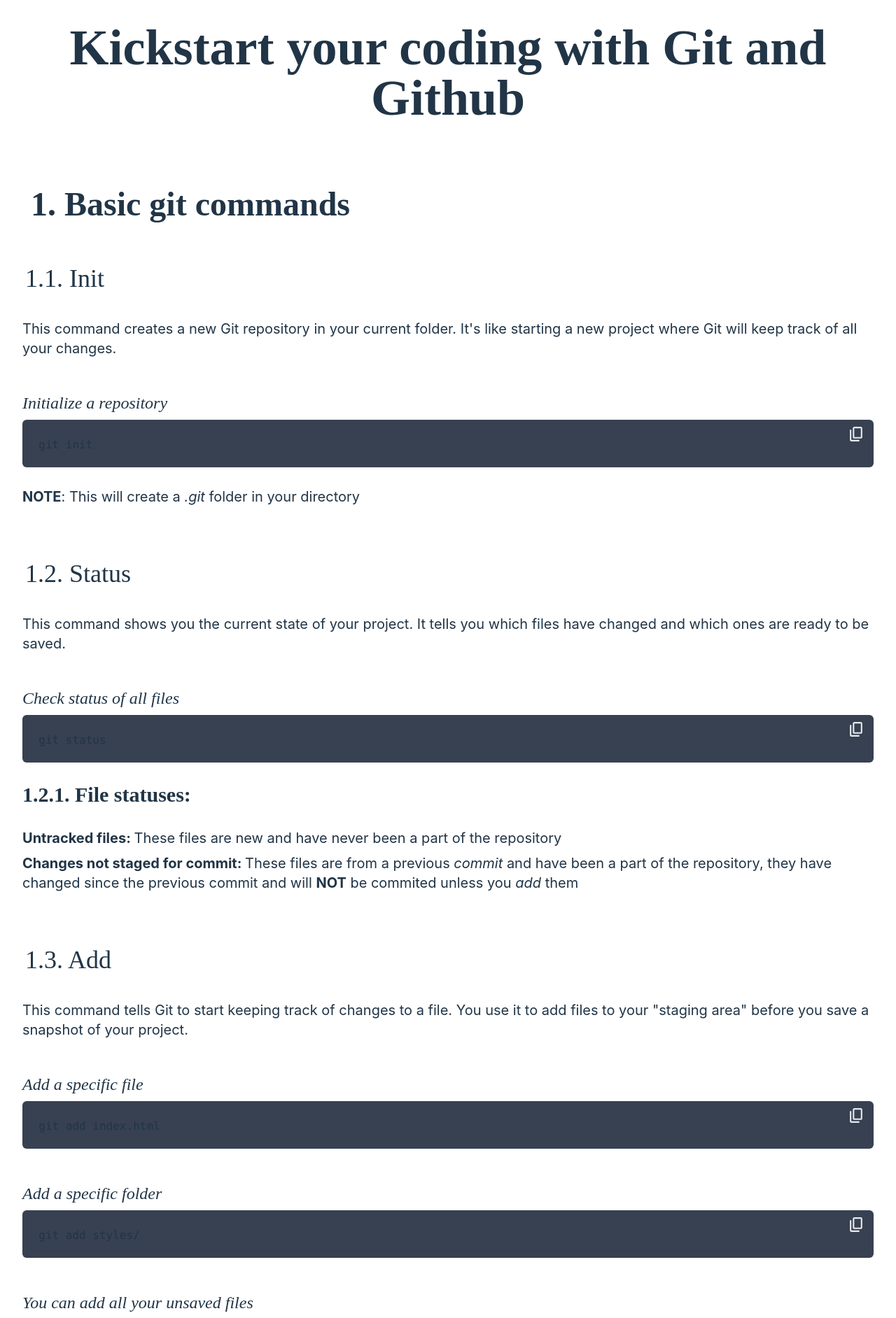
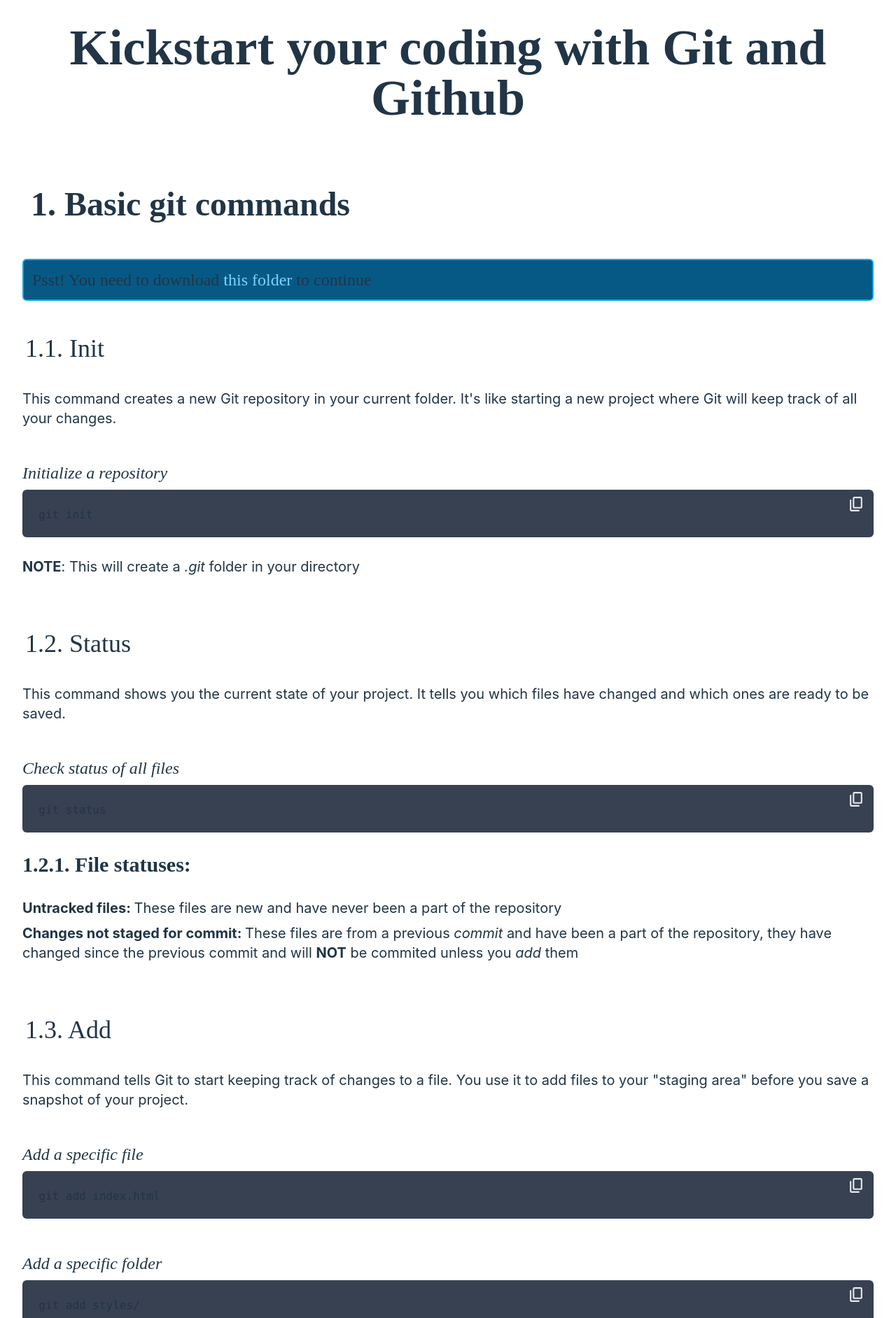
Before and after one commit to craniacshencil/git_sesh, a React (Vite) app: page / in a window 1280 px wide. Shown: the top 1884 px of the page at 70% size. Built offline with nearby package versions, Linux system fonts and the light colour scheme.

Commit message:
Finish Connecting to Github part
- Add an info box redirecting to download session-starter
- Add special styling for infobox
- Fix grammatical spacing errors
- Add repository name restrictions

```diff
--- a/src/App.tsx
+++ b/src/App.tsx
@@ -1,6 +1,7 @@
 import "./App.css";
 import BasicCommands from "./sections/basic/BasicCommands";
 import GithubConnect from "./sections/remote/GithubConnect";
+import * as styles from "./styles";
 
 function App() {
   return (
--- a/src/sections/basic/BasicCommands.tsx
+++ b/src/sections/basic/BasicCommands.tsx
@@ -5,6 +5,19 @@ const BasicCommands = () => {
   return (
     <section className="basic-functions flex flex-col gap-10">
       <div className={styles.heading}>1. Basic git commands</div>
+      <div className={styles.infoBox}>
+        Psst! You need to download
+        <a
+          className="cursor-pointer mt-2 text-2xl text-sky-300 hover:text-sky-200"
+          target="_blank"
+          href="https://github.com/craniacshencil/temp-converter"
+          rel="noreferrer noopener"
+        >
+          {" "}
+          this folder{" "}
+        </a>
+        to continue
+      </div>
 
       <div className="init-command">
         <div className={styles.subheading}>1.1. Init</div>
@@ -63,7 +76,9 @@ const BasicCommands = () => {
         <p className={styles.codeHead}>Add a specific folder</p>
         <CodeBlock codeText={snippets.gitAddDir} />
 
-        <p className={styles.codeHead}>You can add all your unsaved files</p>
+        <p className={styles.codeHead}>
+          You can add all your unsaved files from the root of your project
+        </p>
         <CodeBlock codeText={snippets.gitAddAll} />
 
         <p className={styles.codeHead}>
--- a/src/sections/remote/GithubConnect.tsx
+++ b/src/sections/remote/GithubConnect.tsx
@@ -25,7 +25,12 @@ const GithubConnect: React.FC = () => {
           <div className={`${styles.para} self-center`}>
             Create a repository from the sidebar on homepage
             <br />
-            <strong>(Make sure you are logged in!)</strong>
+            named{" "}
+            <strong>
+              <em>firstName-temp-converter</em>
+            </strong>
+            <br />
+            <strong>(Stick to this name & Make sure you are logged in!)</strong>
           </div>
         </div>
       </div>
@@ -98,13 +103,13 @@ const GithubConnect: React.FC = () => {
           <p className={styles.para}>
             <strong>NOTE:</strong> <em>-u</em> is the{" "}
             <strong>--set-upstream</strong> flag, here we are telling git that
-            the
-            <em>main</em> branch of our remote repository should mirror/track
-            the branch of our local repository that we are pushing from, which
-            also happens to be <em>main</em>. We use this command only once
-            because now git knows what our local branch should correspond to,
-            and it remembers it for us! So for all the commits that you plan on
-            pushing from this point onwards on would look like this:
+            the <em>main</em> branch of our remote repository should
+            mirror/track the branch of our local repository that we are pushing
+            from, which also happens to be <em>main</em>. We use this command
+            only once because now git knows what our local branch should
+            correspond to, and it remembers it for us! So for all the commits
+            that you plan on pushing from this point onwards on would look like
+            this:
           </p>
 
           <p className={styles.codeHead}>
--- a/src/styles.ts
+++ b/src/styles.ts
@@ -6,3 +6,5 @@ export const subsubheading: string =
   "text-3xl mt-3 mb-5 pb-2 fancy-bold border-b-2 border-white";
 export const para: string = "my-7 text-xl";
 export const codeHead: string = "text-2xl mt-12 mb-2 fancy-italic";
+export const infoBox: string =
+  "text-2xl p-3 rounded-md fancy-regular bg-sky-800 border-2 border-sky-500";
```
